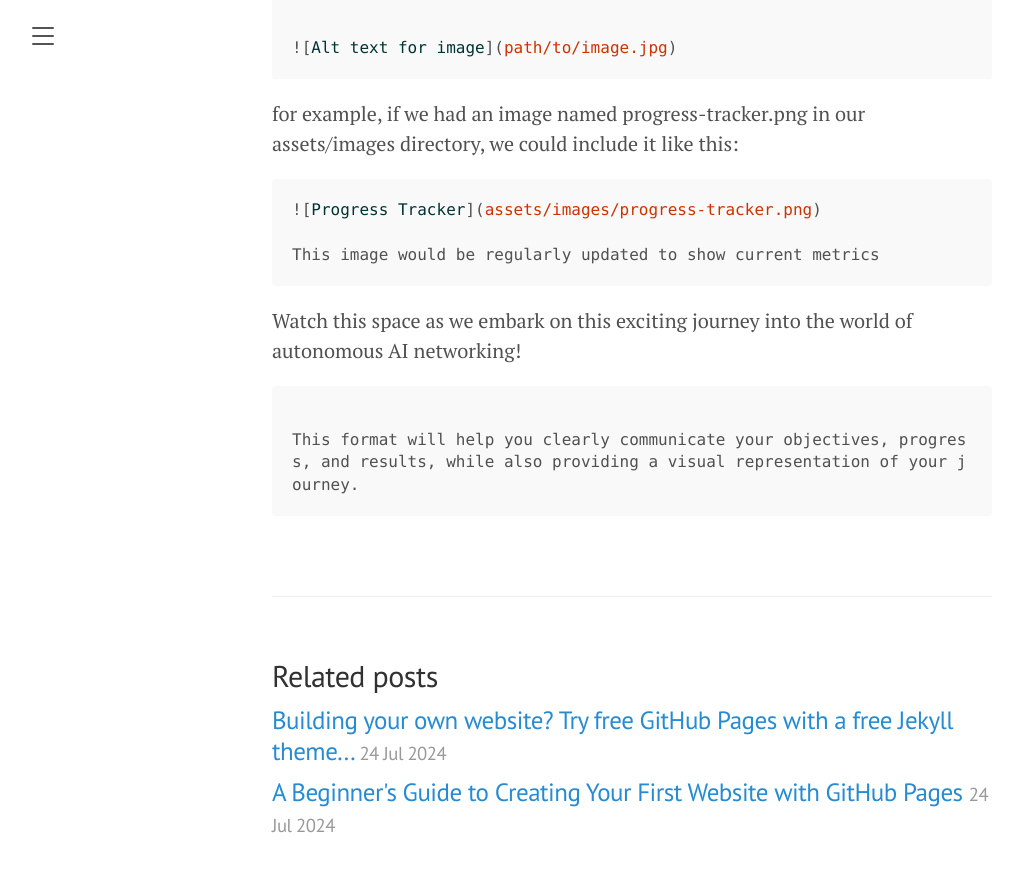
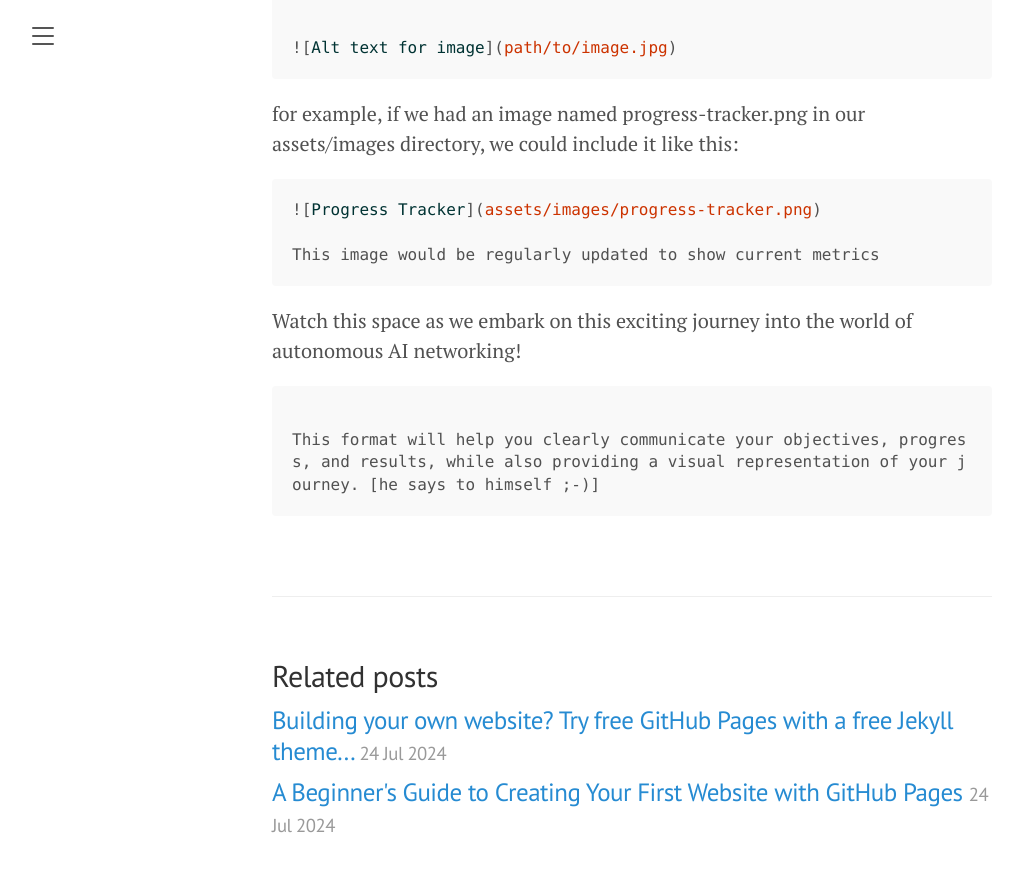
Before and after one commit to relyingonmicrosoft/relyingonmicrosoft.github.io, a Jekyll site: the page built from _posts/2024-07-25-Can-we-create-an-AI-Networker.md, in a window 1280 px wide and 900 px high, scrolled down 3555 px. Shown: the top 872 px of the window, without its empty margins (8-1027 px from the left). Built offline with Jekyll 4.4.1, drawn with Linux system fonts in a browser that asks for light colours.

Commit message:
Update 2024-07-25-Can-we-create-an-AI-Networker.md

````diff
--- a/_posts/2024-07-25-Can-we-create-an-AI-Networker.md
+++ b/_posts/2024-07-25-Can-we-create-an-AI-Networker.md
@@ -138,5 +138,5 @@ Watch this space as we embark on this exciting journey into the world of autonom
 
 ```markdown
 
-This format will help you clearly communicate your objectives, progress, and results, while also providing a visual representation of your journey.
+This format will help you clearly communicate your objectives, progress, and results, while also providing a visual representation of your journey. [he says to himself ;-)]
 ```
````
